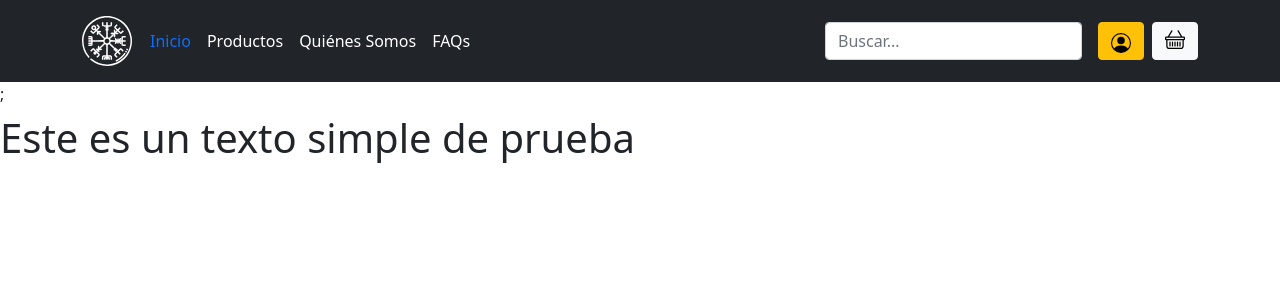
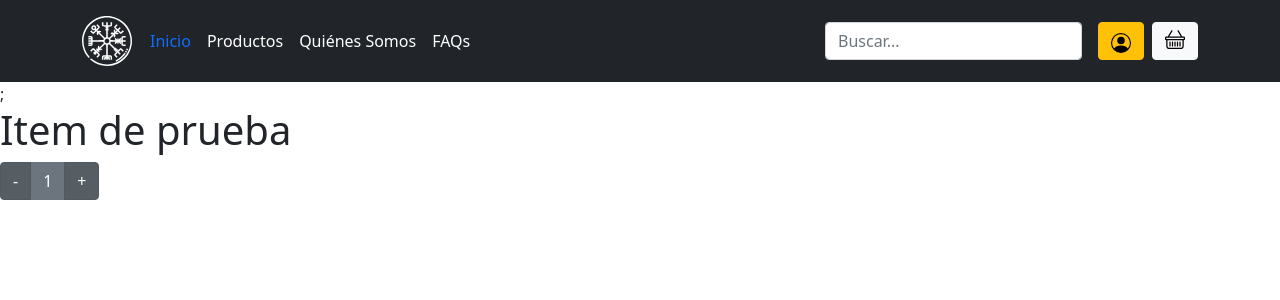
Before and after one commit to niccgf/RagnarokStore, a React (Create React App) app: page / in a window 1280 px wide. Shown: the top 300 px of the page. Built offline with nearby package versions, Linux system fonts and the light colour scheme.

Commit message:
Desafío 5 (incompleto)

```diff
--- a/src/App.js
+++ b/src/App.js
@@ -1,13 +1,14 @@
 import NavBar from './components/NavBar.js';
 import 'bootstrap/dist/css/bootstrap.min.css';
 import ItemListContainer from './components/ItemListContainer'
+import ItemCount from './components/ItemCounter'
 
 function App() {
   return (
     <main>
       <NavBar/>;
-      <ItemListContainer/>
-      <ItemListContainer texto="Este es un texto simple de prueba"/>
+      <ItemListContainer texto="Item de prueba"/>
+      <ItemCount stock="10" initial="1"/>
     </main>
   );
 }
--- /dev/null
+++ b/src/components/ItemCounter.js
@@ -0,0 +1,20 @@
+import React, { useState } from 'react';
+
+function ItemCount({ stock, initial, onAdd}) {
+    const [contador, setContador] = useState(parseInt(initial))
+    return(
+        <div className="btn-group btn-group-toggle" data-toggle="buttons">
+            <button onClick={() => setContador(contador - 1)} className="btn btn-secondary active">
+                -
+            </button>
+            <label className="btn btn-secondary">
+                {contador}
+            </label>
+            <button onClick={() => setContador(contador + 1)} className="btn btn-secondary active">
+                +
+            </button>
+        </div>
+    )
+}
+
+export default ItemCount;
```
Also changed, not shown: src/components/NavBar.js (+0 -15 lines), src/index.css (line endings or trailing spaces).
